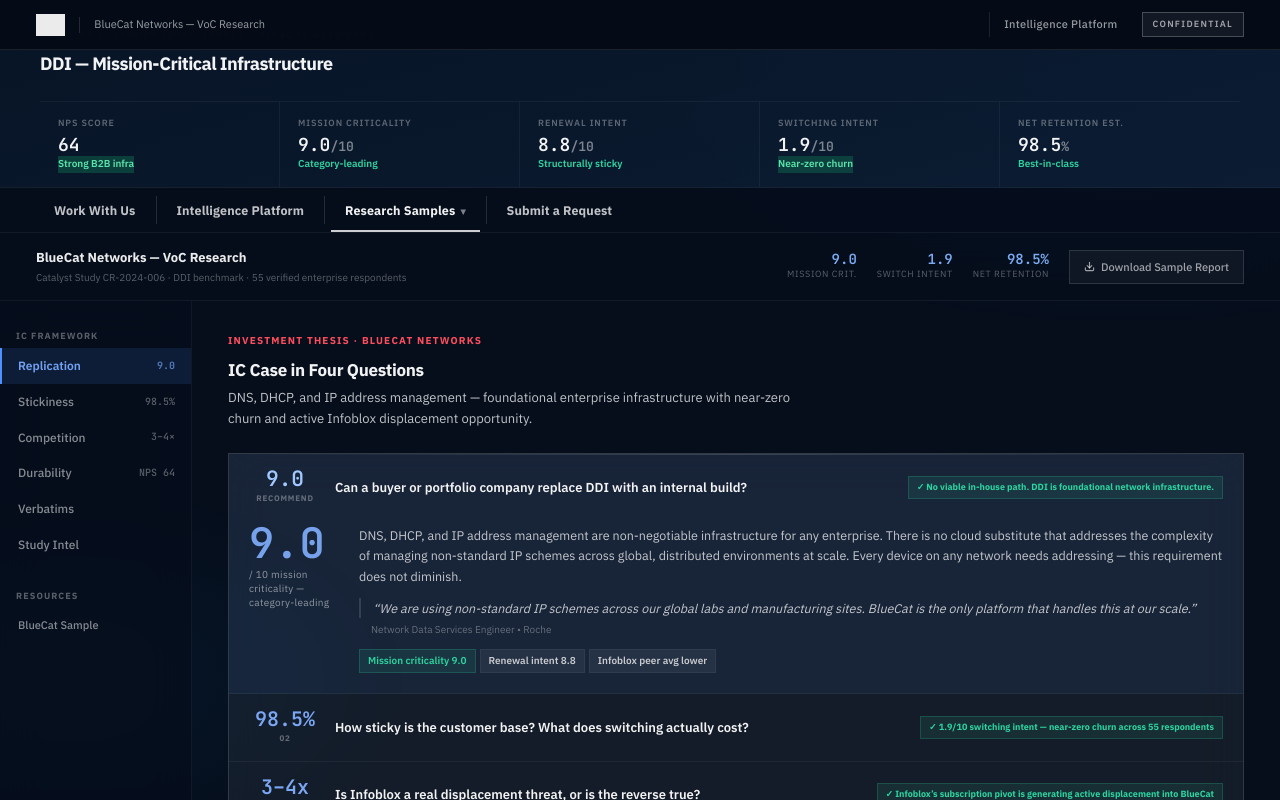
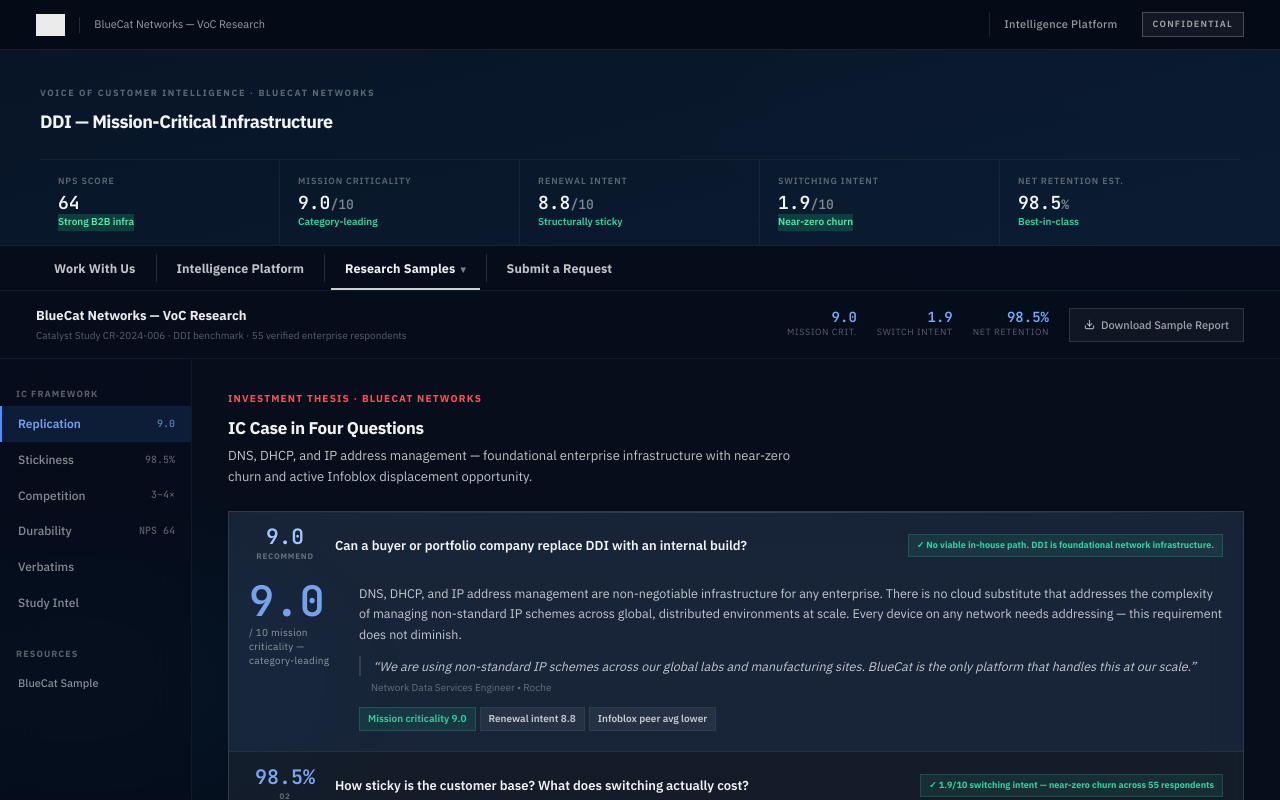
Before and after one commit to Crossover-Research/sell-side-overview-site, a Next.js app: page /bluecat in a window 1280 px wide. Shown: the top 800 px of the page. Built offline with nearby package versions, Linux system fonts and the light colour scheme; grey boxes are pictures that could not be loaded.

Commit message:
fix: hero padding-top clears fixed 50px topbar (calc 50px + 36px)

```diff
--- a/app/globals.css
+++ b/app/globals.css
@@ -120,7 +120,8 @@ body::before {
 /* ── HERO ────────────────────────────────────────────────────────────────────── */
 .hero {
   background: linear-gradient(165deg, rgba(8,21,38,.97) 0%, rgba(12,29,52,.92) 100%);
-  padding: 28px var(--content-pad) 0;
+  padding: 0 var(--content-pad) 0;
+  padding-top: calc(50px + 36px);
   position: relative;
   z-index: 1;
   border-bottom: 1px solid var(--br-lo);
```
